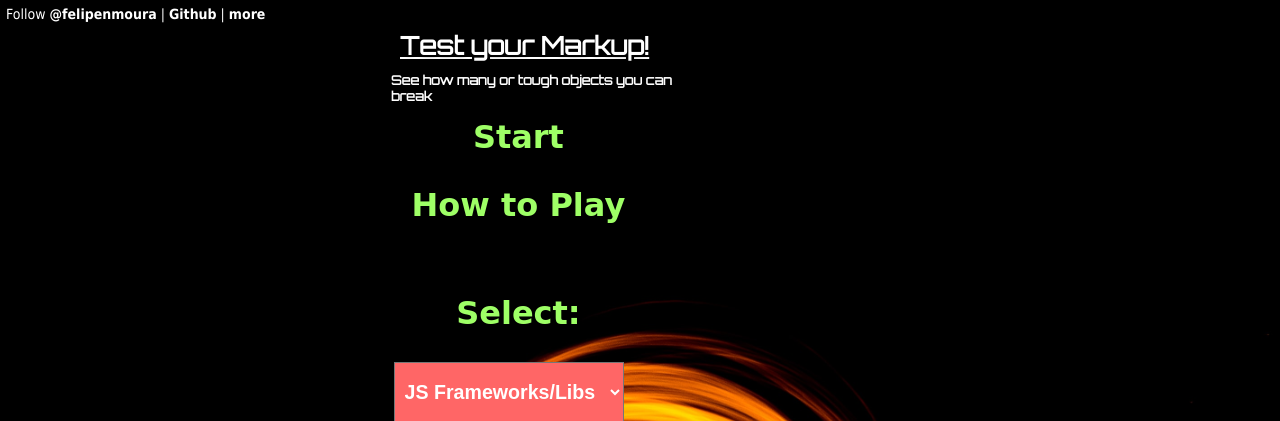
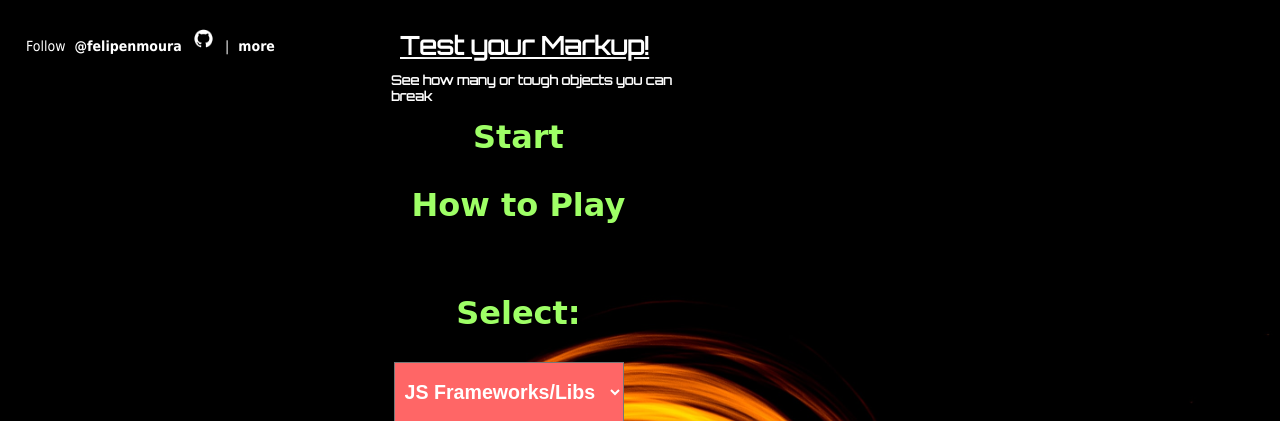
Before and after one commit to felipenmoura/test-your-markup, a PHP site: page / in a window 1280 px wide. Shown: the top 421 px of the page. Run offline with PHP 8.4, Linux system fonts and the light colour scheme; some web fonts are replaced.

Commit message:
added github logo
added github logo insted of normal link

```diff
--- a/index.html
+++ b/index.html
@@ -114,7 +114,10 @@
 
     <div id='share-buttons'>
         <span>Follow <a href="https://twitter.com/felipenmoura" target="_blank">@felipenmoura</a></span>
-        <span> | <a href="https://github.com/felipenmoura/test-your-markup" target="_blank">Github</a></span>
+        <span> <a href="https://github.com/felipenmoura/test-your-markup" target="_blank">
+                  <img src="octo1.jpg" alt="octocat" height="25px" width="25px" brorder-radius="50%"/>
+              </a>
+        </span>
         <span> | <a href="https://felipenmoura.com/labs" target="_blank">more</a></span>
         <!--<div class="fb-like" data-href="http://felipenmoura.org/projects/test-your-markup/index.html" data-layout="button" data-action="like" data-show-faces="true" data-share="true"></div>-->
     </div>
--- a/styles/test-your-markup.css
+++ b/styles/test-your-markup.css
@@ -32,6 +32,10 @@ body {
     background-position: center;
     background-repeat: no-repeat;
     overflow: hidden;
+}
+
+img {
+    border-radius: 50%;
 }
 
 input {
@@ -669,9 +673,11 @@ body.hitted .warrior {
 
 #share-buttons {
     position: fixed;
+    word-spacing: 5px;
     left: 6px;
     top: 6px;
     z-index: 9999;
+    margin: 20px;
 }
 
 #share-buttons a,
```
Also changed, not shown: octo1.jpg (added).
